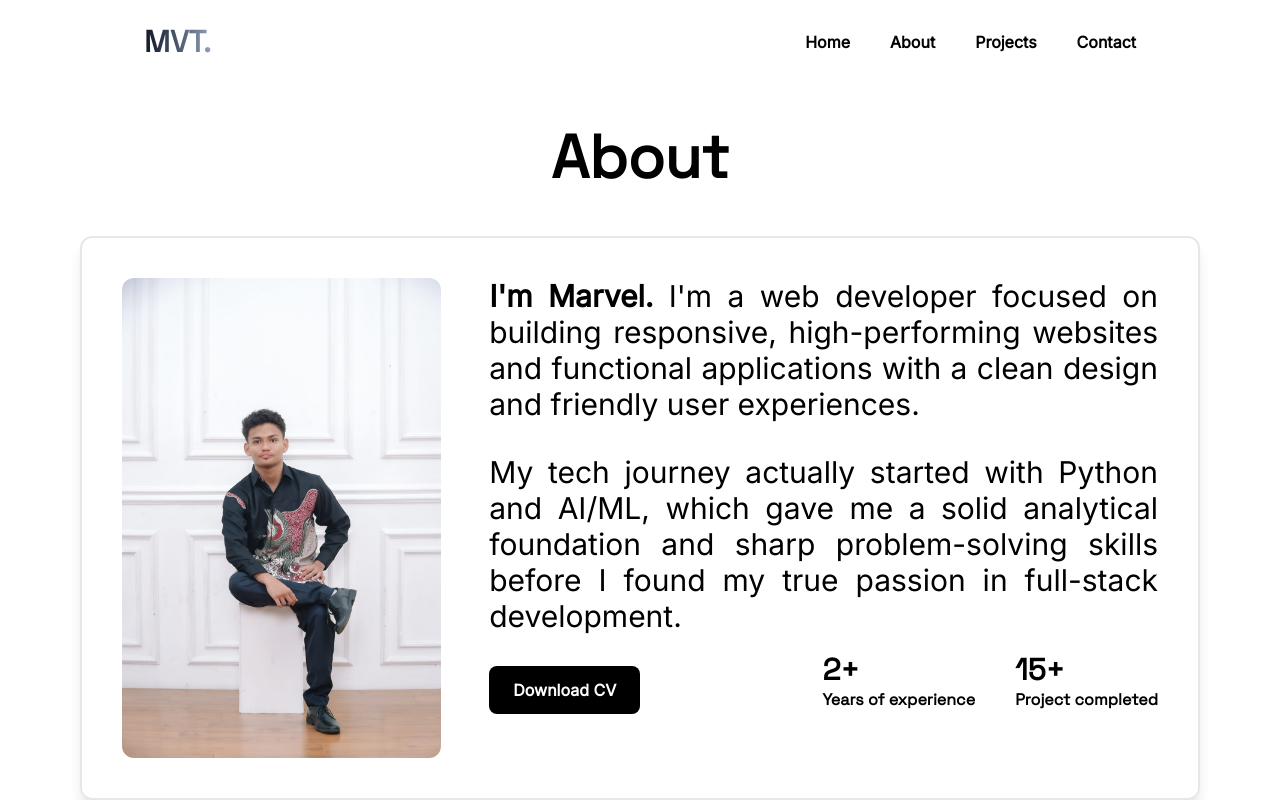
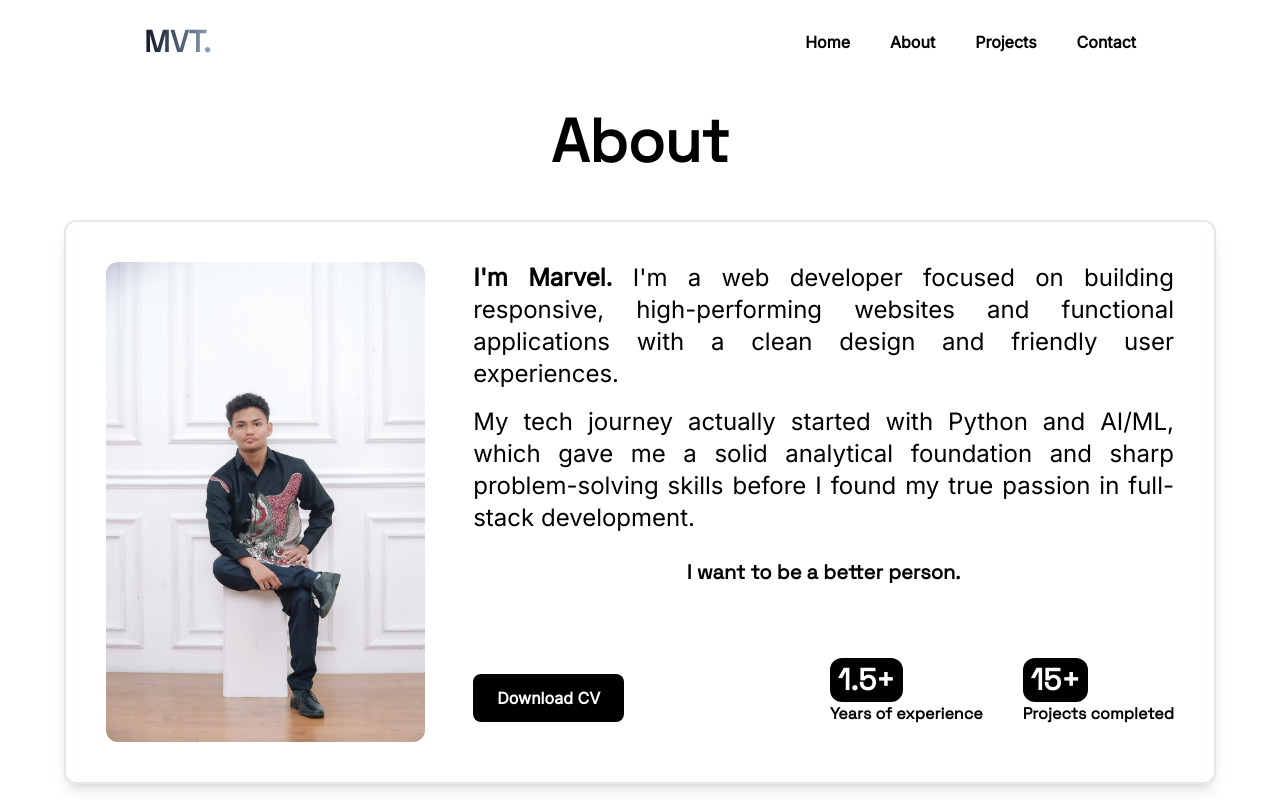
Before and after one commit to marvelTtihu/marvelTtihu, a React (Vite) app: page /about in a window 1280 px wide. Shown: the top 800 px of the page. Built offline with nearby package versions, Linux system fonts and the light colour scheme.

Commit message:
feat: complete AboutMe section layout

```diff
--- a/src/pages/About/About.jsx
+++ b/src/pages/About/About.jsx
@@ -1,9 +1,11 @@
 import AboutMe from "./section/AboutMe";
+import Experience from "./section/Experience";
 
 function About() {
     return(
         <main>
             <AboutMe />
+            <Experience />
         </main>
     );
 }
--- a/src/pages/About/section/AboutMe.jsx
+++ b/src/pages/About/section/AboutMe.jsx
@@ -4,34 +4,33 @@ function AboutMe() {
     return(
         <section>
             <div className="py-28 min-h-[60vh]">
-                <div className="w-full max-w-6xl mx-auto p-4">
+                <div className="w-full max-w-6xl mx-auto">
                     <div className="flex flex-col items-center">
                         <h2 className="font-space font-bold text-4xl md:text-6xl mb-12">About</h2>
-                        <div className="flex flex-col md:flex-row gap-12 items-start border-2 border-gray-200 shadow-lg p-10 rounded-xl">
-                            <img src={Profile} alt="Profile Picture" className="w-120 h-120 object-cover rounded-xl"/>
-                            <div className="flex flex-col items-start gap-6">
-                                <div className="flex flex-col text-justify gap-4">
-                                    <p className="text-2xl md:text-3xl font-inter">
+                        <div className="flex flex-col md:flex-row gap-12 items-start md:border-2 md:border-gray-200 md:shadow-lg p-10 md:rounded-xl">
+                            <img src={Profile} alt="Profile Picture" className="w-80 h-80 md:w-120 md:h-120 object-cover rounded-xl self-center"/>
+                            <div className="flex flex-col items-start text-justify gap-4 w-full">
+                                <p className="text-xl md:text-2xl font-inter">
                                     <span className="font-bold">I'm Marvel.</span> I'm a web developer focused on building responsive, high-performing websites and functional applications with a clean design and friendly user experiences.
                                 </p>
-                                    <p className="text-2xl md:text-3xl font-inter mt-4">
+                                <p className="text-xl md:text-2xl font-inter">
                                     My tech journey actually started with Python and AI/ML, which gave me a solid analytical foundation and sharp problem-solving skills before I found my true passion in full-stack development.
                                 </p>
-                                    <div className="flex flex-col sm:flex-row items-start sm:items-center justify-between gap-8">
-                                        <a href="#" className="font-inter inline-block mt-4 self-start bg-black text-white px-6 py-3 rounded-lg font-bold">
+                                <p className="font-bold font-space text-xl self-center mt-2">I want to be a better person.</p>
+                                <div className="flex flex-col sm:flex-row items-start sm:items-center justify-between gap-8 mt-14 w-full">
+                                    <a href="#" className="font-inter inline-block mt-4 self-center md:self-start bg-black text-white px-6 py-3 rounded-lg font-bold">
                                     Download CV
                                     </a>
-                                        <dl className="flex gap-10">
+                                    <dl className="flex flex-wrap gap-10">
                                         <div className="font-space font-bold">
-                                                <dt className="text-2xl md:text-3xl">2+</dt>
+                                            <dt className="text-2xl md:text-3xl bg-black text-white max-w-max py-1 px-2 rounded-xl">1.5+</dt>
                                             <dd>Years of experience</dd>
                                         </div>
                                         <div className="font-space font-bold">
-                                                <dt className="text-2xl md:text-3xl">15+</dt>
-                                                <dd>Project completed</dd>
+                                            <dt className="text-2xl md:text-3xl bg-black text-white max-w-max py-1 px-2 rounded-xl">15+</dt>
+                                            <dd>Projects completed</dd>
                                         </div>
                                     </dl>
-                                    </div>
                                 </div>
                             </div>
                         </div>
```
Lines whose indentation alone changed are shown as unchanged.
